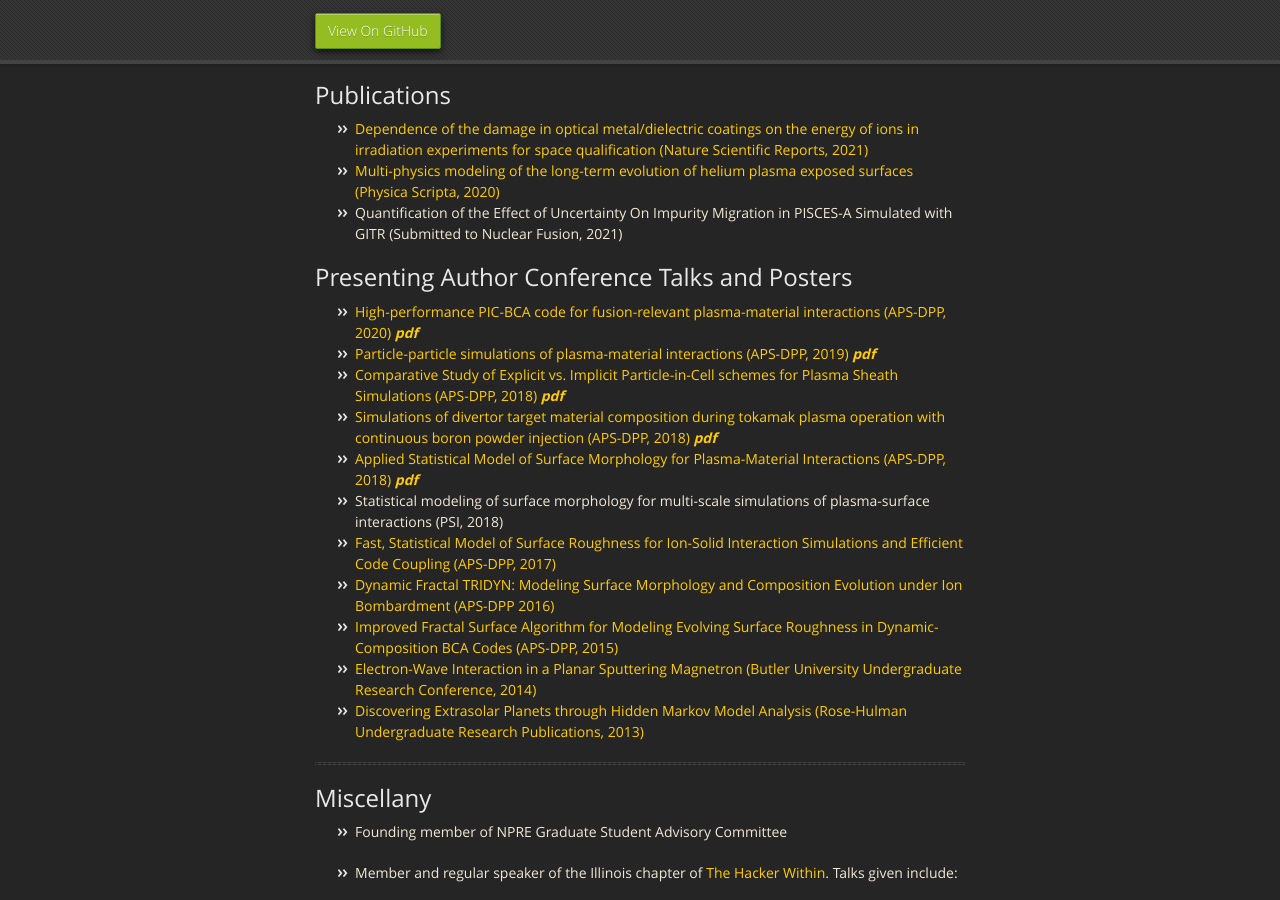
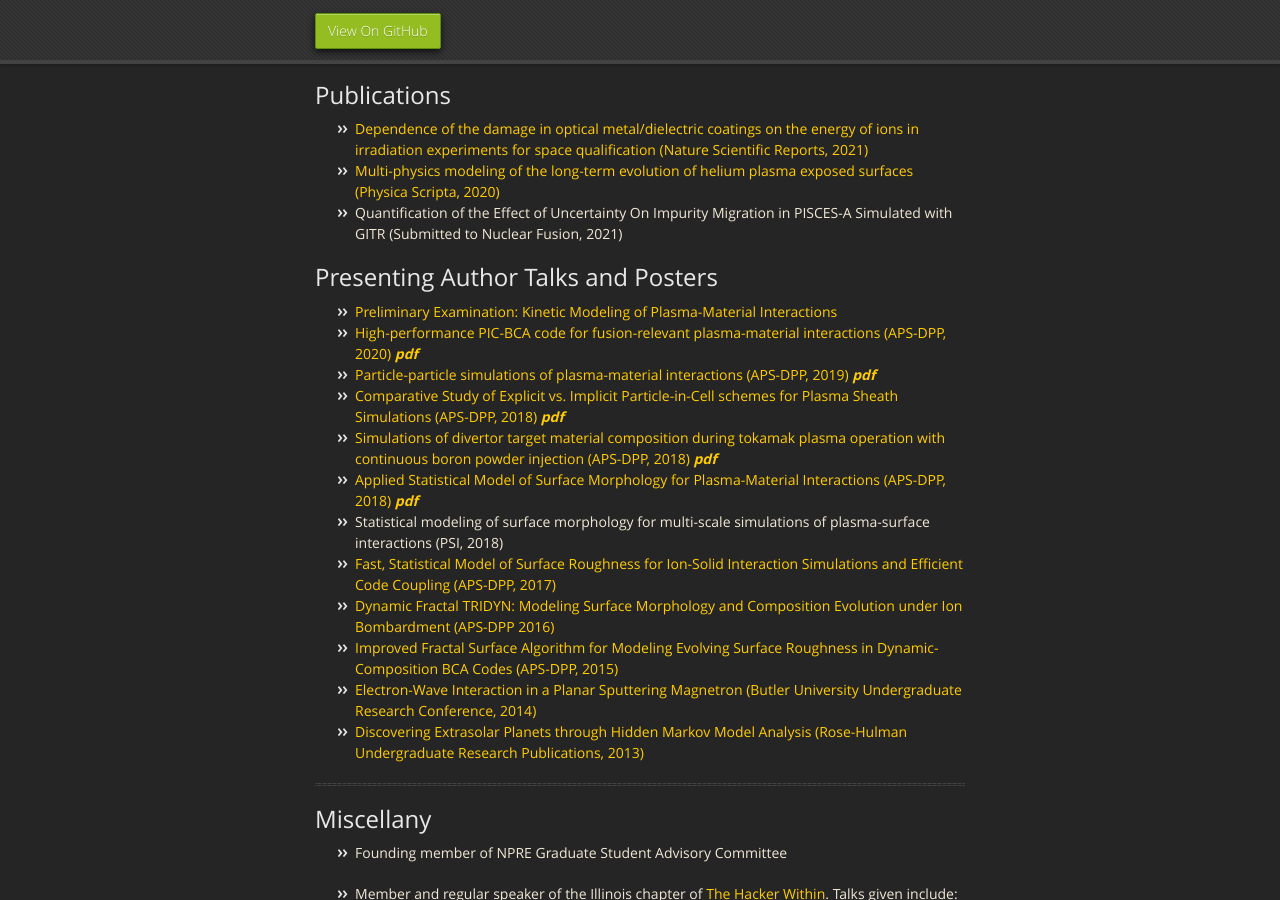
Before and after one commit to drobnyjt/test_jekyll, a Jekyll site: the page built from index.md, in a window 1280 px wide and 900 px high, scrolled down 1450 px. Built offline with Jekyll 4.4.1, drawn with Linux system fonts in a browser that asks for light colours; our own code applies the rules of GitHub Pages for plain Markdown files.

Commit message:
Update index.md

```diff
--- a/index.md
+++ b/index.md
@@ -34,7 +34,8 @@ This illustration shows the 3D PIC-BCA physics, including (a) sputtering, (b) io
 * [Multi-physics modeling of the long-term evolution of helium plasma exposed surfaces (Physica Scripta, 2020)](https://doi.org/10.1088/1402-4896/ab4c29)
 * Quantification of the Effect of Uncertainty On Impurity Migration in PISCES-A Simulated with GITR (Submitted to Nuclear Fusion, 2021)
 
-## Presenting Author Conference Talks and Posters
+## Presenting Author  Talks and Posters
+* [Preliminary Examination: Kinetic Modeling of Plasma-Material Interactions](https://docs.google.com/presentation/d/1APxuEOH6lyzJcKUoKbwpMTyLN24cWU9JuKH_H819EvE/edit?usp=sharing)
 * [High-performance PIC-BCA code for fusion-relevant plasma-material interactions (APS-DPP, 2020)](https://meetings.aps.org/Meeting/DPP20/Session/JP19.5) [***pdf***](./APS-DPP_2020_Drobny.pdf)
 * [Particle-particle simulations of plasma-material interactions (APS-DPP, 2019)](http://meetings.aps.org/Meeting/DPP19/Session/PO6.11) [***pdf***](./APS-DPP_2019_Drobny.pdf)
 * [Comparative Study of Explicit vs. Implicit Particle-in-Cell schemes for Plasma Sheath Simulations (APS-DPP, 2018)](https://meetings.aps.org/Meeting/DPP18/Session/CP11.81) [***pdf***](aps_dpp_pic_drobny_1_JD.pdf)
```
